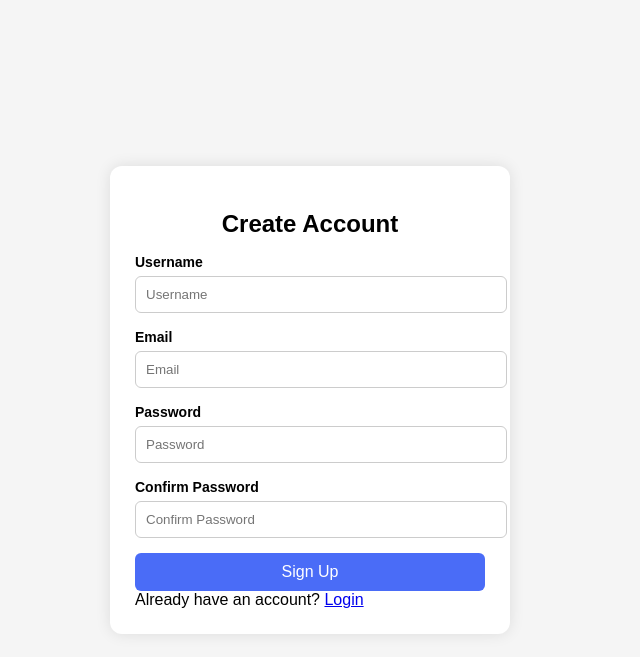
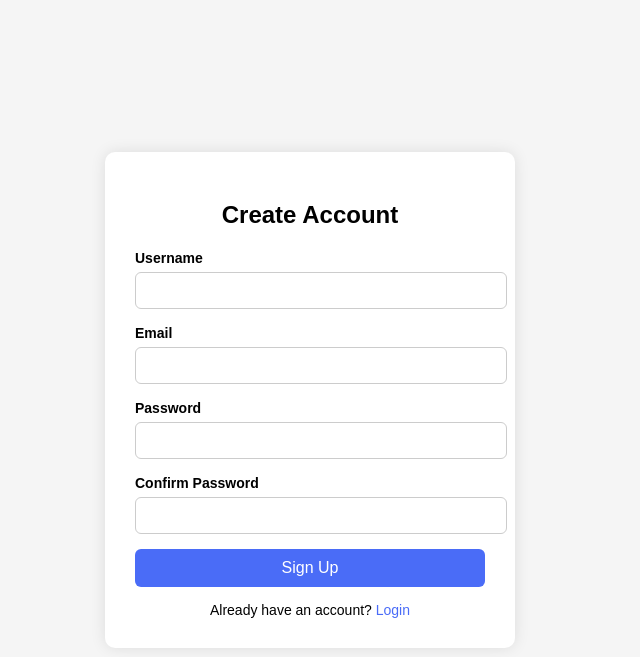
Before and after one commit to gopika755/admin, a Django app: page /signup in a window 1280 px wide. Shown: the top 657 px of the page, without its empty margins (330-970 px from the left). Run offline with Django 5.2, Linux system fonts and the light colour scheme.

Commit message:
change the all things

```diff
--- a/all/forms.py
+++ b/all/forms.py
@@ -1,39 +1,45 @@
 from django import forms
-from django.contrib.auth.models import User
 from django.core.exceptions import ValidationError
 from django.contrib.auth.hashers import make_password,check_password
 from .models import AdminUser,Profile
 
 
 
+
 class SignupForm(forms.ModelForm):
-    password = forms.CharField(widget=forms.PasswordInput(attrs={
-        'placeholder': 'Password'
-    }))
-    confirm_password = forms.CharField(widget=forms.PasswordInput(attrs={
-        'placeholder': 'Confirm Password'
-    }))
+    password = forms.CharField(widget=forms.PasswordInput(attrs={'placeholder': 'Password'}))
+    confirm_password = forms.CharField(widget=forms.PasswordInput(attrs={'placeholder': 'Confirm Password'}))
 
     class Meta:
-        model = User
-        fields = ['username', 'email']
+        model = Profile
+        fields = ['username', 'email', 'password']
 
         widgets = {
             'username': forms.TextInput(attrs={'placeholder': 'Username'}),
             'email': forms.EmailInput(attrs={'placeholder': 'Email'}),
         }
 
+    def clean(self):
+        cleaned_data = super().clean()
+        password = cleaned_data.get("password")
+        confirm = cleaned_data.get("confirm_password")
+
+        if password != confirm:
+            self.add_error("confirm_password", "Passwords do not match")
+
+        return cleaned_data
+
     # Validate username is not used
     def clean_username(self):
         username = self.cleaned_data['username']
-        if User.objects.filter(username=username).exists():
+        if Profile.objects.filter(username=username).exists():
             raise ValidationError("Username already taken.")
         return username
 
     # Validate email is not used
     def clean_email(self):
         email = self.cleaned_data['email']
-        if User.objects.filter(email=email).exists():
+        if Profile.objects.filter(email=email).exists():
             raise ValidationError("Email already used.")
         return email
 
--- a/all/models.py
+++ b/all/models.py
@@ -2,7 +2,7 @@ from django.db import models
 from django.contrib.auth.hashers import make_password
 
 class Profile(models.Model):
-    username = models.CharField(max_length=100)
+    username = models.CharField(max_length=100, unique=True)
     email = models.EmailField()
     password = models.CharField(max_length=100)
     last_login = models.DateTimeField(null=True, blank=True)
--- a/all/templates/signup.html
+++ b/all/templates/signup.html
@@ -9,29 +9,31 @@
         body {
             font-family: Arial, sans-serif;
             background: #f5f5f5;
+            margin: 0;
+            padding: 0;
             display: flex;
+            align-items: center;
             justify-content: center;
-            align-items: center;
             height: 100vh;
-            margin: 0;
         }
 
         .container {
             background: #fff;
+            padding: 30px;
             width: 350px;
-            padding: 25px;
-            border-radius: 12px;
+            border-radius: 10px;
             box-shadow: 0 0 15px rgba(0,0,0,0.1);
         }
 
         h2 {
             text-align: center;
-            margin-bottom: 15px;
+            margin-bottom: 20px;
             font-weight: 600;
         }
 
-        .input-box {
+        .input-group {
             margin-bottom: 15px;
+            width: 100%;
         }
 
         label {
@@ -43,43 +45,51 @@
             width: 100%;
             padding: 10px;
             margin-top: 5px;
+            border-radius: 6px;
             border: 1px solid #ccc;
-            border-radius: 6px;
             outline: none;
+            transition: 0.2s;
         }
 
         input:focus {
             border-color: #4a6cf7;
         }
 
-        .errorlist {
-            margin: 5px 0 0;
-            padding: 0;
-            list-style: none;
-        }
-
-        .errorlist li {
+        .error {
             color: red;
             font-size: 13px;
+            margin-top: 4px;
         }
 
         button {
             width: 100%;
             padding: 10px;
             background: #4a6cf7;
-            color: #fff;
             border: none;
+            color: white;
+            font-size: 16px;
             border-radius: 6px;
-            font-size: 16px;
             cursor: pointer;
+            transition: 0.2s;
         }
 
         button:hover {
-            background: #3c57d4;
+            background: #3a59d6;
+        }
+
+        .login-link {
+            text-align: center;
+            margin-top: 15px;
+            font-size: 14px;
+        }
+
+        .login-link a {
+            color: #4a6cf7;
+            text-decoration: none;
         }
     </style>
+</head>
 
-</head>
 <body>
 
     <div class="container">
@@ -88,35 +98,43 @@
         <form method="POST">
             {% csrf_token %}
 
-            <div class="input-box">
+            <div class="input-group">
                 <label>Username</label>
-                {{ form.username }}
-                {{ form.username.errors }}
+                <input type="text" name="username" required>
+                {% if errors.username %}
+                    <p class="error">{{ errors.username }}</p>
+                {% endif %}
             </div>
 
-            <div class="input-box">
+            <div class="input-group">
                 <label>Email</label>
-                {{ form.email }}
-                {{ form.email.errors }}
+                <input type="email" name="email" required>
+                {% if errors.email %}
+                    <p class="error">{{ errors.email }}</p>
+                {% endif %}
             </div>
 
-            <div class="input-box">
+            <div class="input-group">
                 <label>Password</label>
-                {{ form.password }}
-                {{ form.password.errors }}
+                <input type="password" name="password" required>
+                {% if errors.password %}
+                    <p class="error">{{ errors.password }}</p>
+                {% endif %}
             </div>
 
-            <div class="input-box">
+            <div class="input-group">
                 <label>Confirm Password</label>
-                {{ form.confirm_password }}
-                {{ form.confirm_password.errors }}
+                <input type="password" name="confirm_password" required>
+                {% if errors.confirm_password %}
+                    <p class="error">{{ errors.confirm_password }}</p>
+                {% endif %}
             </div>
 
             <button type="submit">Sign Up</button>
+
             <div class="login-link">
                 Already have an account? <a href="{% url 'login' %}">Login</a>
             </div>
-
         </form>
     </div>
 
--- a/all/views.py
+++ b/all/views.py
@@ -1,8 +1,7 @@
 from django.shortcuts import render, redirect,get_object_or_404
 from all.models import AdminUser,Profile
-from django.contrib.auth.models import User
 from django.contrib.auth import authenticate, login as auth_login,logout
-from django.contrib.auth.hashers import check_password
+from django.contrib.auth.hashers import check_password,make_password
 from .forms import SignupForm, LoginForm,AdminLoginForm, AppUserForm
 from django.contrib import messages
 from django.utils import timezone
@@ -10,22 +9,23 @@ from django.utils import timezone
 
 
 
+
 def signup(request):
     if request.method == "POST":
-        form = SignupForm(request.POST)
+        username = request.POST.get("username")
+        email = request.POST.get("email")
+        password = request.POST.get("password")
 
-        if form.is_valid():
-            user = User.objects.create_user(
-                username=form.cleaned_data['username'],
-                email=form.cleaned_data['email'],
-                password=form.cleaned_data['password']
-            )
-            user.save()
-            return redirect("login")
-    else:
-        form = SignupForm()
+        # Save to Profile table with hashed password
+        Profile.objects.create(
+            username=username,
+            email=email,
+            password=make_password(password)
+        )
 
-    return render(request, "signup.html", {"form": form})
+        return redirect("login")
+
+    return render(request, "signup.html")
 
 
 def home(request):
@@ -39,15 +39,17 @@ def login_view(request):
         password = request.POST.get("password")
 
         try:
-            user = Profile.objects.get(username=username)
+            user = Profile.objects.filter(username=username).first()
+
             if check_password(password, user.password):
                 request.session["user_id"] = user.id
                 user.last_login = timezone.now()
                 user.save()
-                return redirect("login_success")  # <<< CHANGE HERE
+                return redirect("login_success")
 
             else:
                 error = "Wrong password"
+
         except Profile.DoesNotExist:
             error = "User does not exist"
 
```
Also changed, not shown: all/templates/admin_dashboard.html (+24 -8 lines), all/templates/login.html (+7 -0 lines), all/migrations/0006_alter_profile_password_alter_profile_username.py (added), all/migrations/0007_remove_profile_last_login.py (added), all/migrations/0008_profile_last_login.py (added), all/migrations/0009_alter_profile_username.py (added), db.sqlite3.
